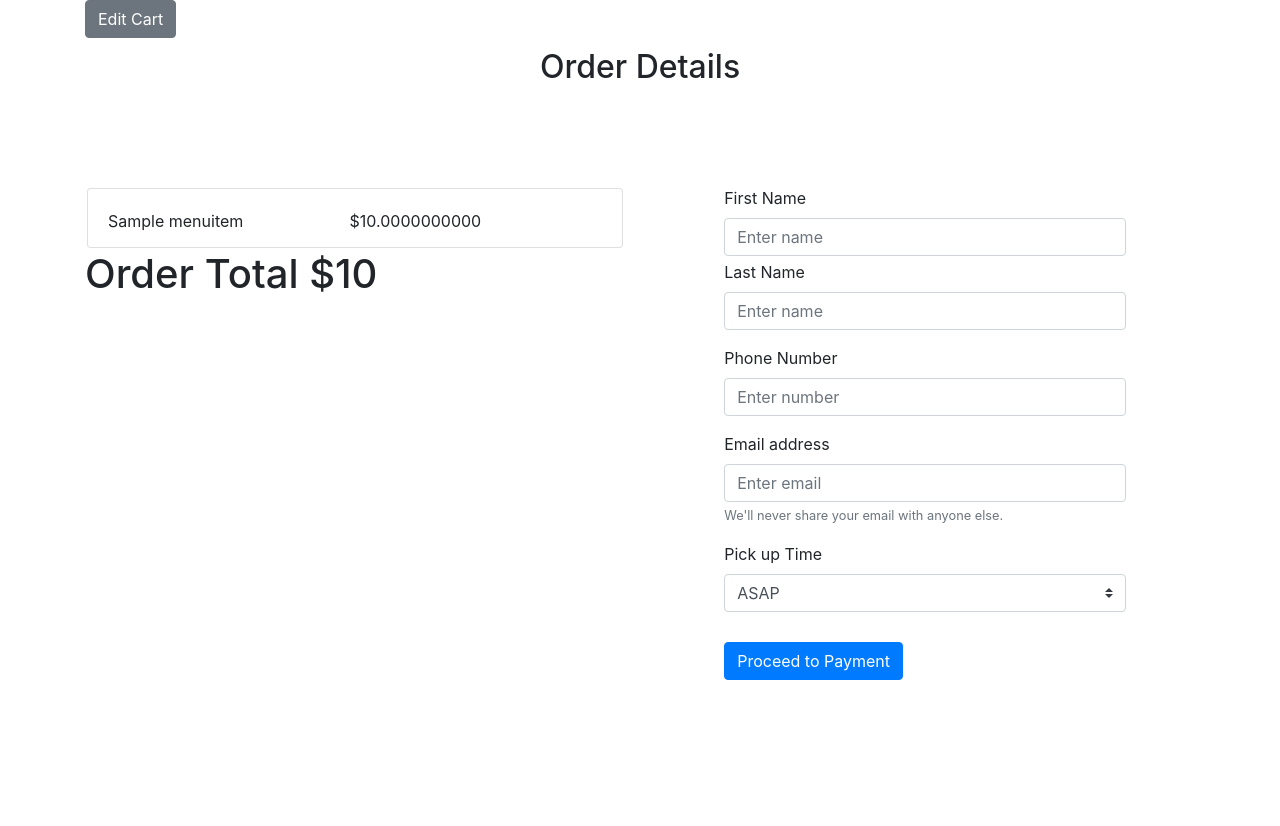
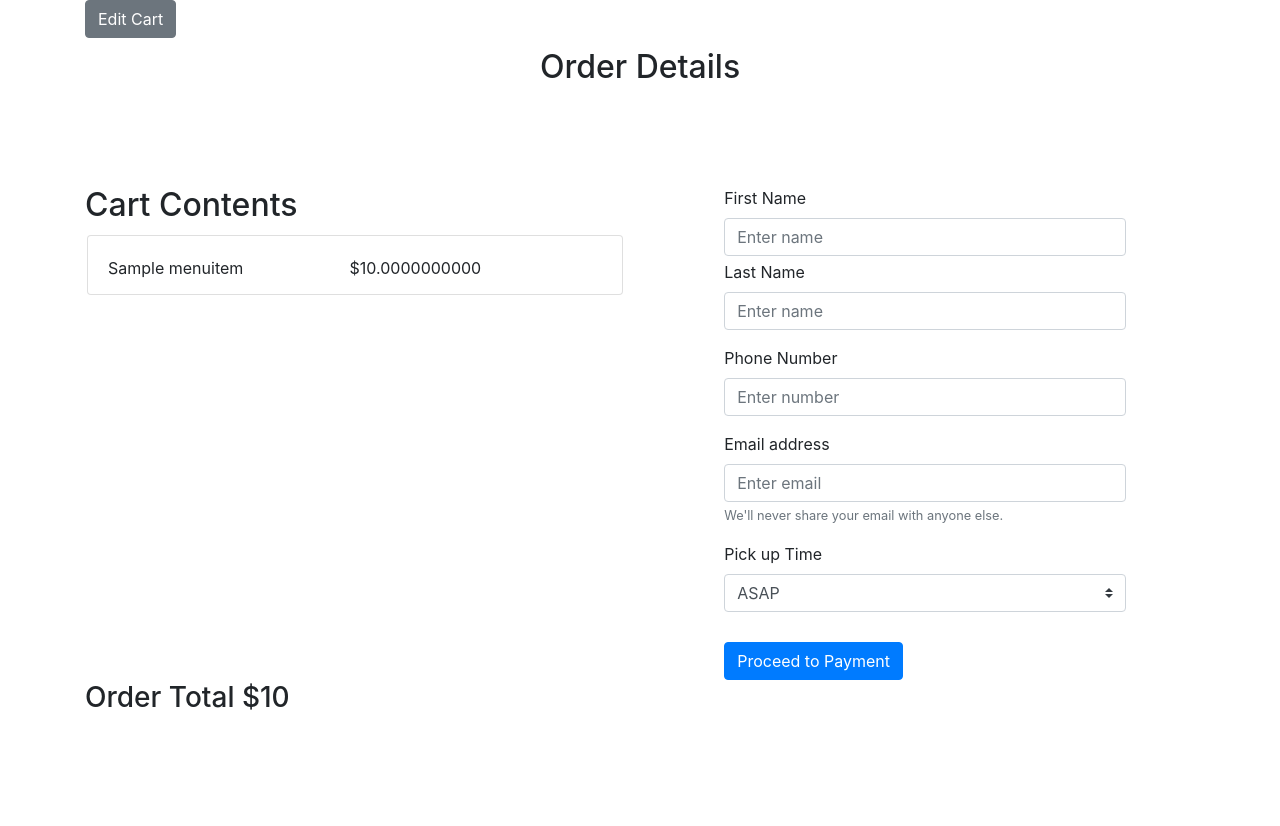
Before and after one commit to D-Beech/Ted-sBar_V2, a Flask app: template templates/check_out.html in a window 1280 px wide. Before the commit the page ends 680 px from the top, so only its background shows below. Run offline with Flask 3, Linux system fonts and the light colour scheme; tables that the repository leaves empty hold one stand-in row (values such as "Sample post"); the template is opened without the code that fills it: values that come from a table or form of the project are taken from there, most other values are stand-ins (such as "Sample title", 1, 10 or a date in 2020); some libraries are stand-ins or nearby versions.

Commit message:
Edited checkout layout

```diff
--- a/templates/check_out.html
+++ b/templates/check_out.html
@@ -11,6 +11,11 @@
 </head>
 
 <style>
+
+div::-webkit-scrollbar {
+  display: none;
+  /* for Chrome, Safari, and Opera */
+}
 
 .btnBox{
     margin-top: 10px;
@@ -27,7 +32,7 @@
 }
 
 .check-out-cart{
-    max-height: 60vh;
+    height: 70%;
     overflow-y: scroll;
     overflow-x: hidden;
 
@@ -63,6 +68,10 @@ max-height: 60px;
     margin-top: 30px;
 }
 
+.row {
+    height: 80vh;
+}
+
 </style>
 
 
@@ -85,7 +94,7 @@ max-height: 60px;
         <div class="row">
             <div class="col-sm-6">
 
-
+            <h2>Cart Contents</h2>
             <div class="check-out-cart" id="check-out-cart">
 
                 {% for item in cartItems%}
@@ -99,7 +108,7 @@ max-height: 60px;
             </div>
 
             <div>
-                <h1>Order Total ${{cartTotal}}</h1>
+                <h3>Order Total ${{cartTotal}}</h3>
             </div>
 
         </div>
```
